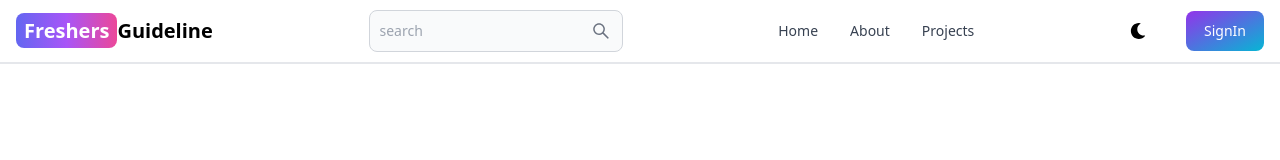
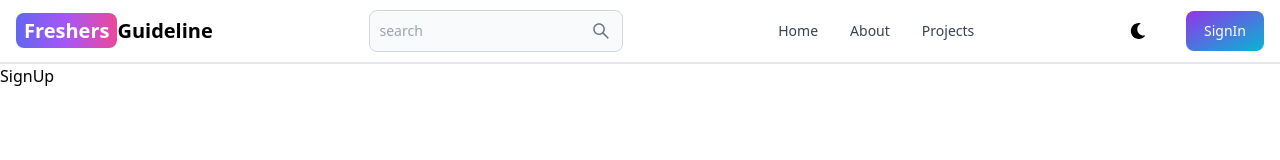
Before and after one commit to 2019331101-Tanjumul/MERN-FreshsersGuideline, a React (Vite) app in the folder client/: page /SignUp in a window 1280 px wide. Shown: the top 160 px of the page. Built offline with nearby package versions, Linux system fonts and the light colour scheme.

Commit message:
Signup && SignIn fixed

```diff
--- a/client/src/App.jsx
+++ b/client/src/App.jsx
@@ -16,8 +16,8 @@
     <Routes>
     <Route path='/' element={<Home />} />
         <Route path='/about' element={<About />} />
-        <Route path='/Sign-in' element={<SignIn />} />
-        <Route path='/Sign-up' element={<SignUp />} />
+        <Route path='/SignIn' element={<SignIn />} />
+        <Route path='/SignUp' element={<SignUp />} />
           <Route path='/dashboard' element={<Dashboard />} />
           <Route path='/projects' element={<Projects />} />
 
```
